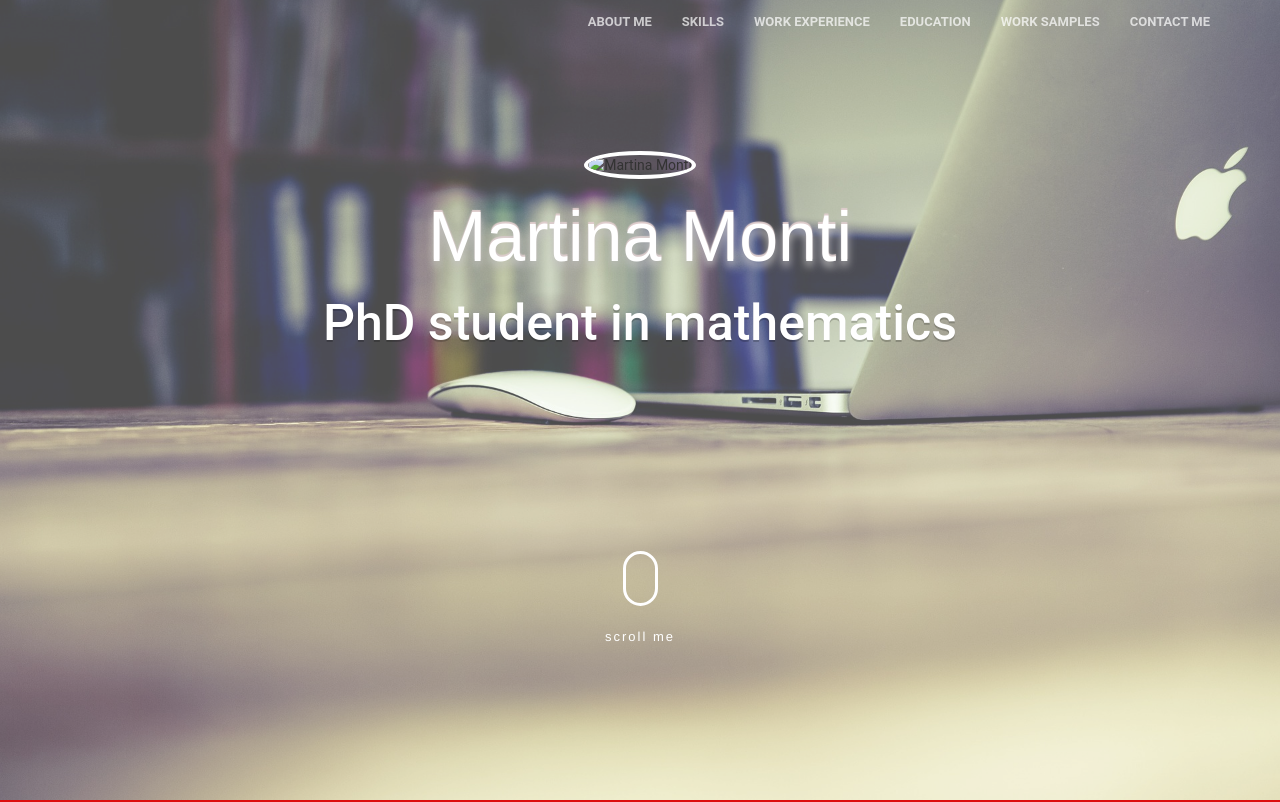
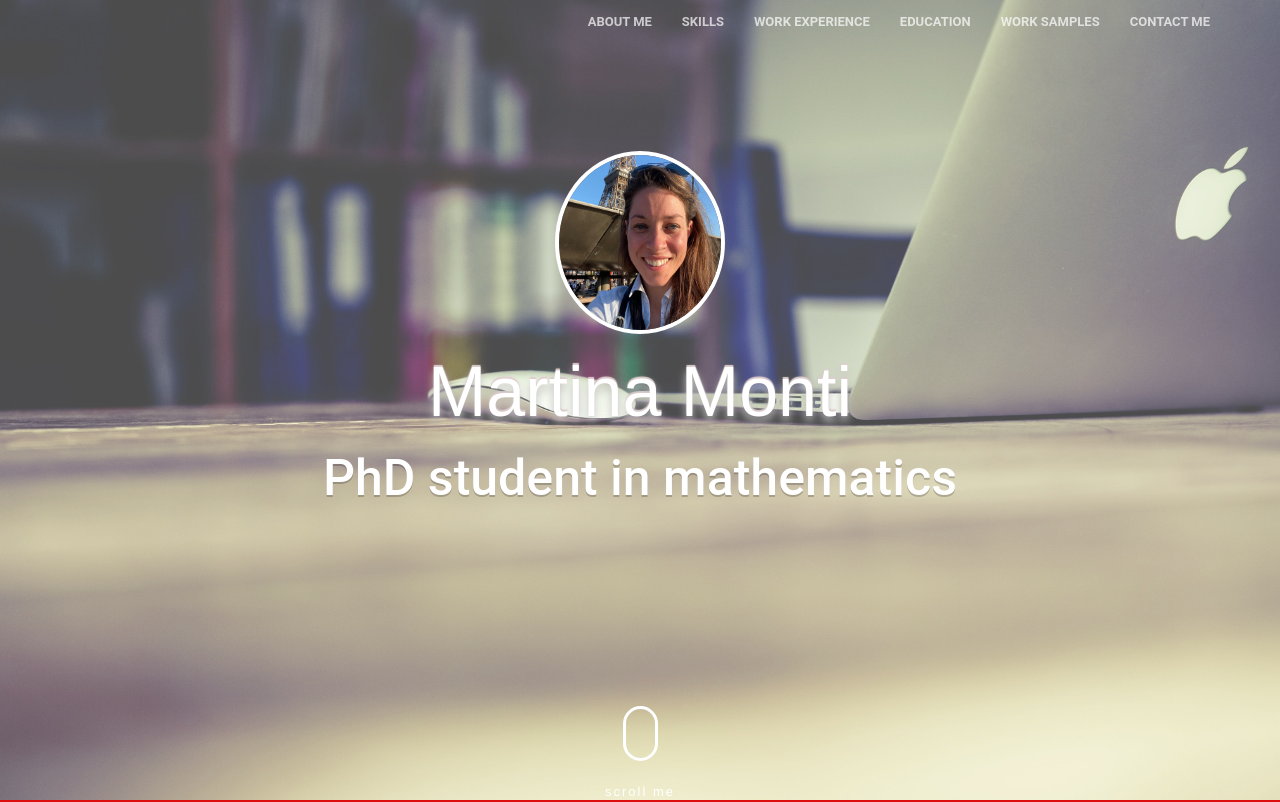
Before and after one commit to martimonti/holla, a website: page index.html in a window 1280 px wide. Shown: the top 802 px of the page. Drawn offline with Linux system fonts and the light colour scheme; files whose address does not match are found by name.

Commit message:
Update index.html

```diff
--- a/index.html
+++ b/index.html
@@ -50,7 +50,7 @@
             </nav>
         </div>
         <div class="container profile-box wow fadeInDown" data-wow-duration="3s">
-            <img class="img-circle img-profile" alt="Martina Monti" src="img/profile.png" />
+            <img class="img-circle img-profile" alt="Martina Monti" src="img/background/favicon-96x96.jpg" />
             <h1 class="logo">Martina Monti</h1>
             <h2 class="detail-profile">PhD student in mathematics</h2>
             <span class="scroll-btn hidden-sm hidden-xs">
```
